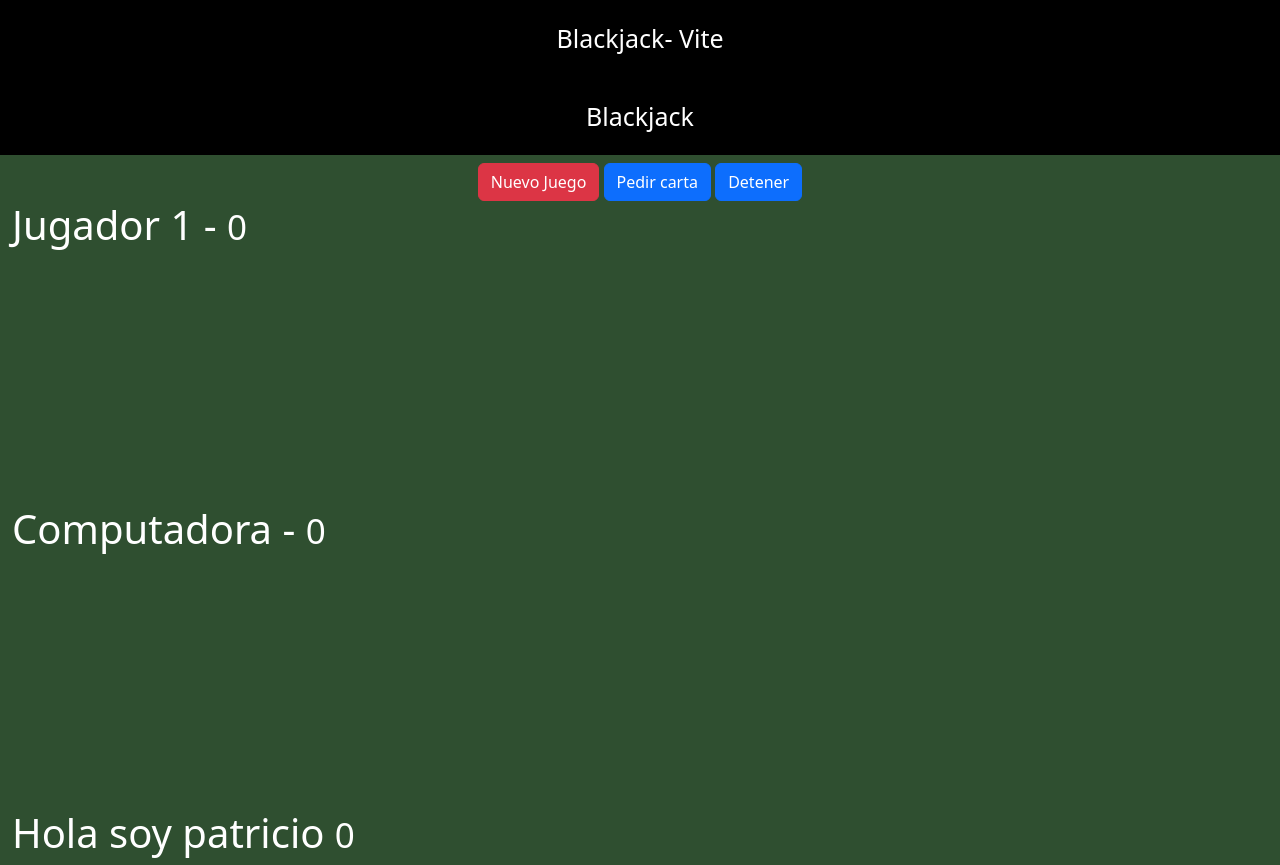
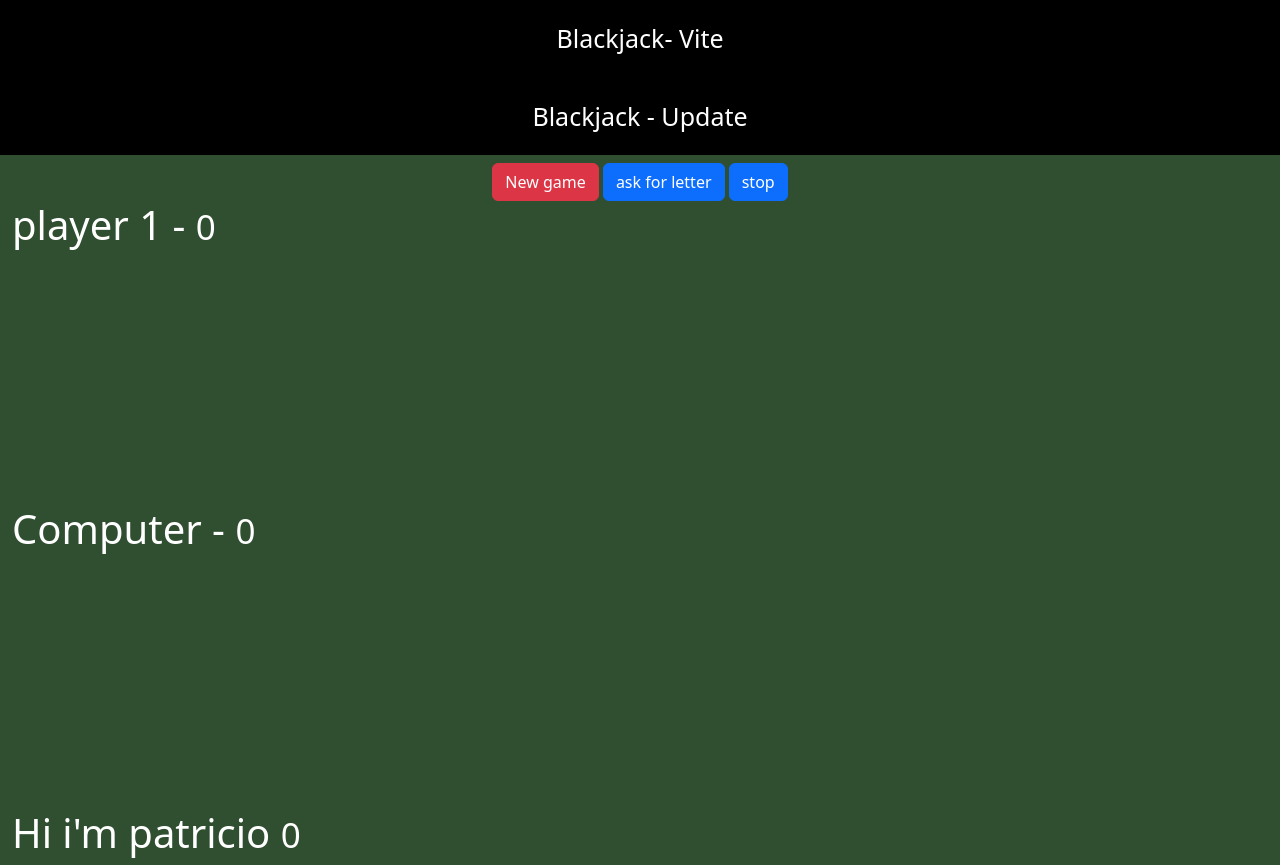
Before and after one commit to erickG01/BlackJack, a website built with Vite: page index.html in a window 1280 px wide. Built offline with nearby package versions, Linux system fonts and the light colour scheme.

Commit message:
index actualizado

```diff
--- a/index.html
+++ b/index.html
@@ -14,15 +14,15 @@
 
 
     <header class="titulo">
-      Blackjack
+      Blackjack - Update
   </header>
 
   <div class="row mt-2">
       <div id="divBotones" class="col text-center">
 
-          <button id="btnNuevo" class="btn btn-danger">Nuevo Juego</button>
-          <button id="btnPedir" class="btn btn-primary">Pedir carta</button>
-          <button id="btnDetener" class="btn btn-primary">Detener</button>
+          <button id="btnNuevo" class="btn btn-danger">New game</button>
+          <button id="btnPedir" class="btn btn-primary">ask for letter</button>
+          <button id="btnDetener" class="btn btn-primary">stop</button>
 
       </div>
   </div>
@@ -30,7 +30,7 @@
   <div class="row container">
       <div class="col">
 
-          <h1>Jugador 1 - <small>0</small></h1>
+          <h1>player 1 - <small>0</small></h1>
           <div id="jugador-cartas">
               <!-- <img class="carta" src="assets/cartas/2C.png"> -->
           </div>
@@ -41,7 +41,7 @@
   <div class="row container mt-2">
       <div class="col">
 
-          <h1>Computadora - <small>0</small></h1>
+          <h1>Computer - <small>0</small></h1>
           <div id="computadora-cartas">
               <!-- <img class="carta" src="assets/cartas/3C.png"> -->
           </div>
@@ -52,7 +52,7 @@
   <div class="row container mt-2">
     <div class="col">
 
-        <h1>Hola soy patricio <small>0</small></h1>
+        <h1>Hi i'm patricio  <small>0</small></h1>
 
 
     </div>
```
